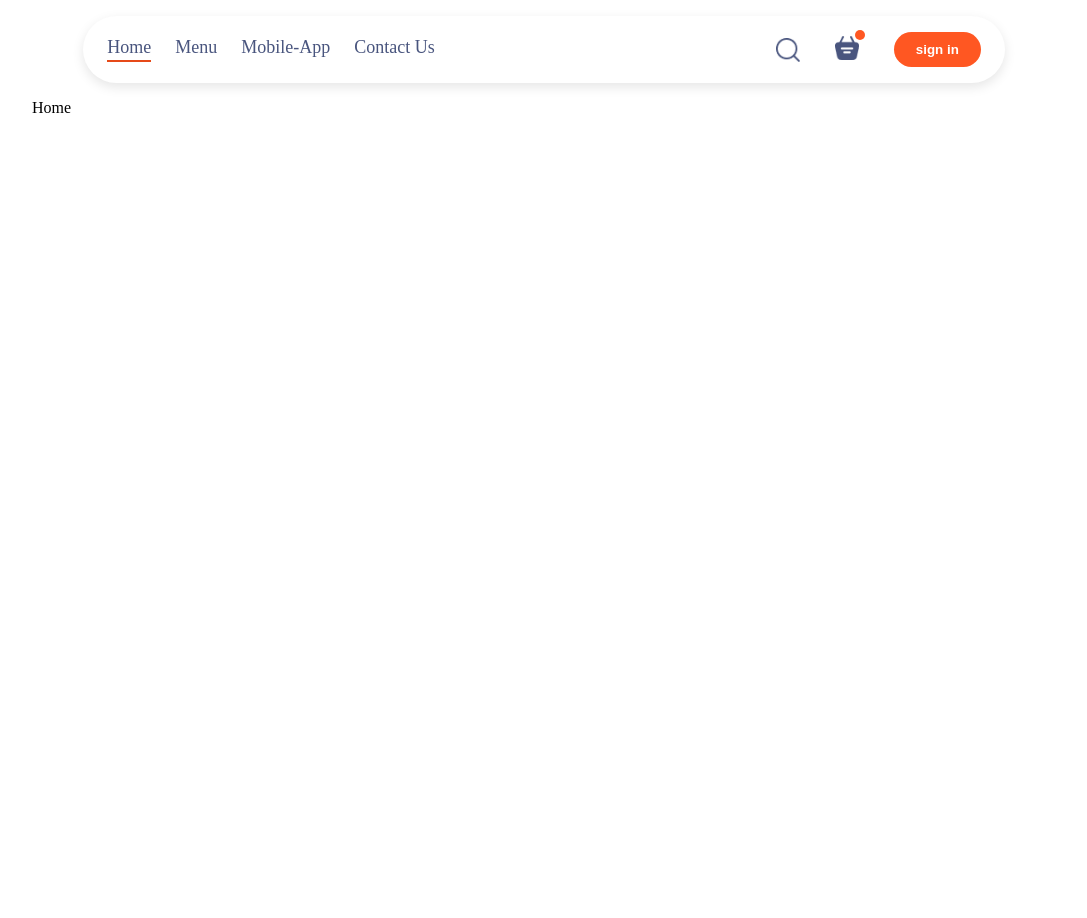
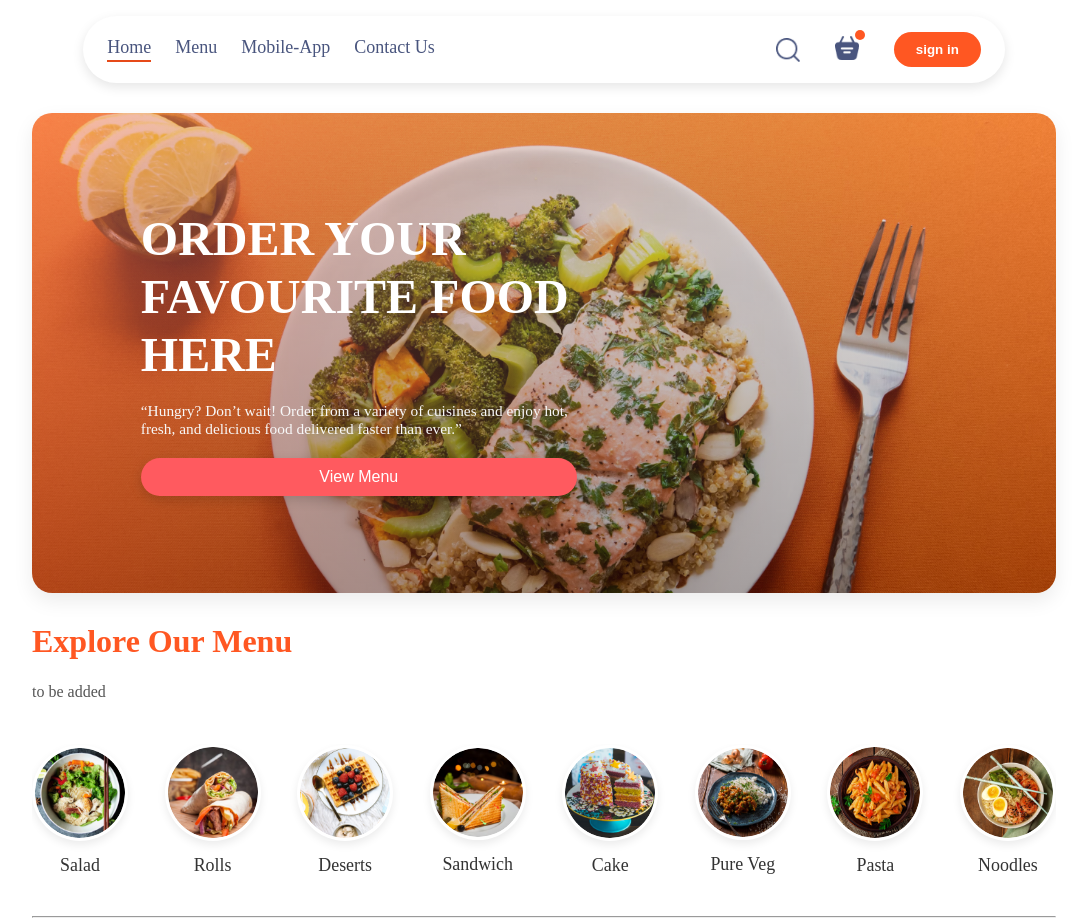
Before and after one commit to sonali167-coder/project, a React (Vite) app: page / in a window 1280 px wide. Shown: the whole page, without its empty margins (96-1183 px from the left). Before the commit the page ends 816 px from the top, so only its background shows below. Built offline with nearby package versions, Linux system fonts and the light colour scheme.

Commit message:
headerAndMenuList

```diff
--- /dev/null
+++ b/src/components/ExploreMenu/ExploreMenu.css
@@ -0,0 +1,66 @@
+.explore-menu {
+    display: flex;
+    flex-direction: column;
+    gap: 20px;
+}
+
+.explore-menu h1 {
+    color: #ff5722; /* vibrant orange for heading */
+    font-weight: 600;
+}
+
+.explore-menu-text {
+    max-width: 60%;
+    color: #555; /* soft gray text */
+    font-size: 1rem;
+    line-height: 1.5;
+}
+
+.explore-menu-list {
+    display: flex;
+    justify-content: space-between;
+    align-items: center;
+    gap: 30px;
+    text-align: center;
+    margin: 20px 0px;
+    overflow-x: scroll;
+}
+
+.explore-menu-list::-webkit-scrollbar {
+    display: none; /* hides scrollbar */
+}
+
+.explore-menu-list img {
+    width: 7.5vw;
+    min-width: 80px;
+    cursor: pointer;
+    border-radius: 50%;
+    transition: 0.2s;
+    border: 3px solid transparent;
+    box-shadow: 0px 4px 8px rgba(0,0,0,0.08);
+}
+
+.explore-menu-list img:hover {
+    border: 3px solid #ff5722; /* orange ring */
+    transform: scale(1.05);
+}
+
+.explore-menu-list p {
+    margin-top: 10px;
+    color: #333; /* dark text */
+    font-size: max(1.4vw, 16px);
+    cursor: pointer;
+    transition: color 0.2s;
+}
+
+.explore-menu-list p:hover {
+    color: #ff5722; /* orange on hover */
+}
+
+.explore-menu-list hr {
+    margin: 10px 0px;
+    height: 2px;
+    background-color: #ff5722;
+    border: none;
+    border-radius: 2px;
+}
--- /dev/null
+++ b/src/components/ExploreMenu/ExploreMenu.jsx
@@ -0,0 +1,25 @@
+import React from 'react'
+import './ExploreMenu.css'
+import { menu_list } from '../../assets/assets'
+
+const ExploreMenu = () => {
+  return (
+    <div className='explore-menu' id='explore-menu'>
+        <h1>Explore Our Menu</h1>
+        <p className='explore-menu-text'>to be added</p>
+        <div className="explore-menu-list">
+            {menu_list.map((item, key) =>{
+                return(
+                    <div key={key} className="explore-menu-list-item">
+                        <img src={item.menu_image} alt="" />
+                        <p>{item.menu_name}</p>
+                    </div>
+                )
+            })}
+        </div>
+        <hr />
+    </div>
+  )
+}
+
+export default ExploreMenu
--- a/src/components/Header/Header.css
+++ b/src/components/Header/Header.css
@@ -0,0 +1,56 @@
+.header {
+  height: 60vh;
+  margin: 30px auto;
+  background: linear-gradient(rgba(255, 255, 255, 0.15), rgba(0, 0, 0, 0.25)),
+              url('/header_img.png') no-repeat center center;
+  background-size: cover;
+  border-radius: 20px;
+  position: relative;
+  display: flex;
+  align-items: center;
+  justify-content: flex-start;
+  padding-left: 6vw;
+  box-shadow: 0 8px 20px rgba(0,0,0,0.08);
+}
+
+.header-contents {
+  display: flex;
+  flex-direction: column;
+  gap: 1.2rem;
+  max-width: 500px;
+  padding: 2rem;
+  animation: fadeIn 3s;
+}
+
+.header-contents h2 {
+  font-weight: 600;
+  line-height: 1.2;
+  color: white;
+  font-size: clamp(28px, 4.5vw, 48px);
+}
+
+.header-contents p {
+  font-size: clamp(14px, 1.2vw, 18px);
+  font-weight: 400;
+  color: #f8f8f8;
+}
+
+
+.header-contents button {
+  background: #ff5a5f;
+  color: white;
+  border: none;
+  font-weight: 500;
+  padding: 10px 28px;
+  border-radius: 30px;
+  cursor: pointer;
+  font-size: 1rem;
+  box-shadow: 0 4px 12px rgba(0,0,0,0.15);
+  transition: all 0.3s ease-in-out;
+}
+
+.header-contents button:hover {
+  background: #ff3b3f;
+  transform: translateY(-2px);
+  box-shadow: 0 6px 16px rgba(0,0,0,0.2);
+}
--- a/src/components/Header/Header.jsx
+++ b/src/components/Header/Header.jsx
@@ -3,7 +3,13 @@ import './Header.css'
 
 const Header = () => {
   return (
-    <div>Header</div>
+    <div className='header'>
+      <div className="header-contents">
+        <h2>ORDER YOUR FAVOURITE FOOD HERE</h2>
+        <p>“Hungry? Don’t wait! Order from a variety of cuisines and enjoy hot, fresh, and delicious food delivered faster than ever.”</p>
+        <button>View Menu</button>
+      </div>
+    </div>
   )
 }
 
--- a/src/index.css
+++ b/src/index.css
@@ -16,3 +16,12 @@ a{
   width: 80%;
   margin: auto;
 }
+
+@keyframes fadeIn{
+  0%{
+    opacity: 0;
+  }
+  100%{
+    opacity: 1;
+  }
+}
--- a/src/pages/Home/Home.jsx
+++ b/src/pages/Home/Home.jsx
@@ -1,9 +1,14 @@
 import React from 'react'
 import './Home.css'
+import Header from '../../components/Header/Header'
+import ExploreMenu from '../../components/ExploreMenu/ExploreMenu'
 
 const Home = () => {
   return (
-    <div>Home</div>
+    <div>
+      <Header />
+      <ExploreMenu />
+    </div>
   )
 }
 
```
Also changed, not shown: public/header_img.png (added).
